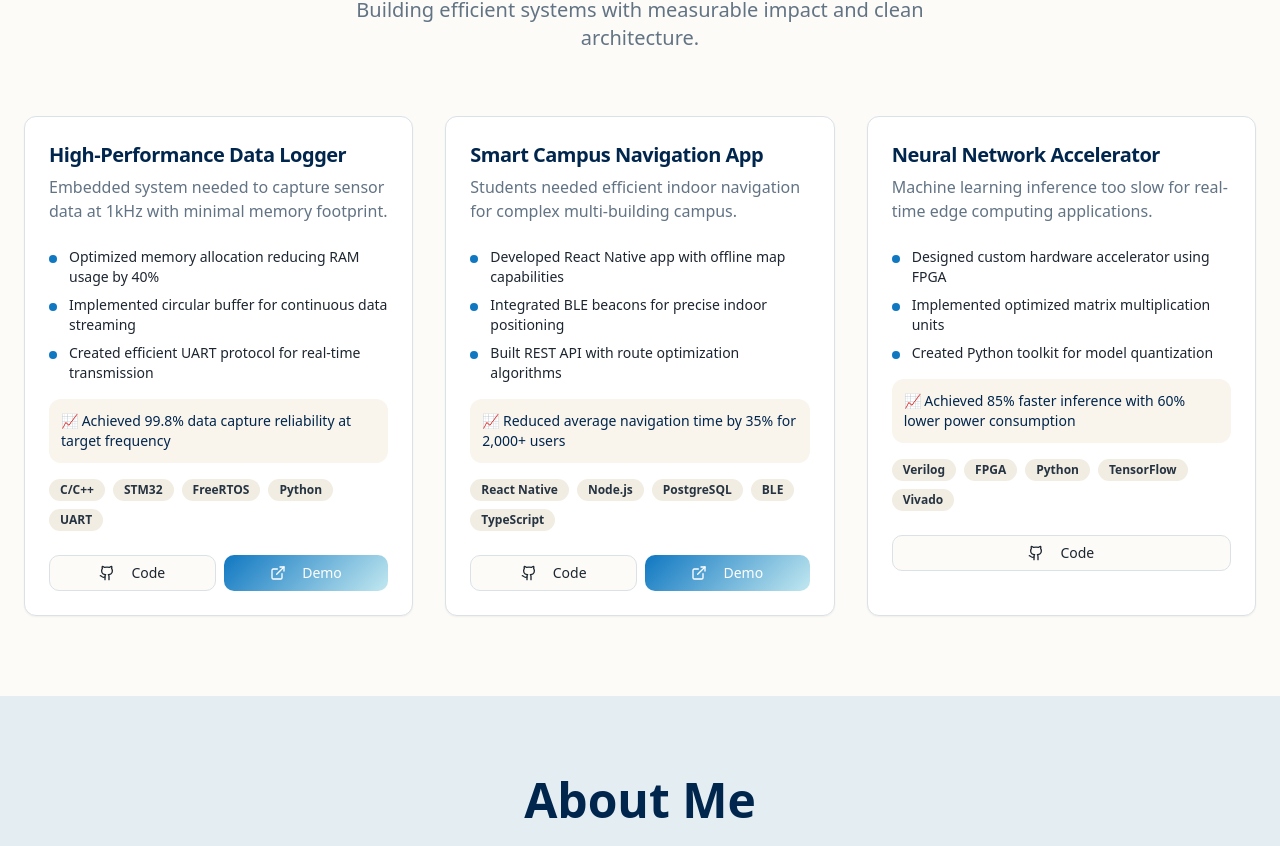
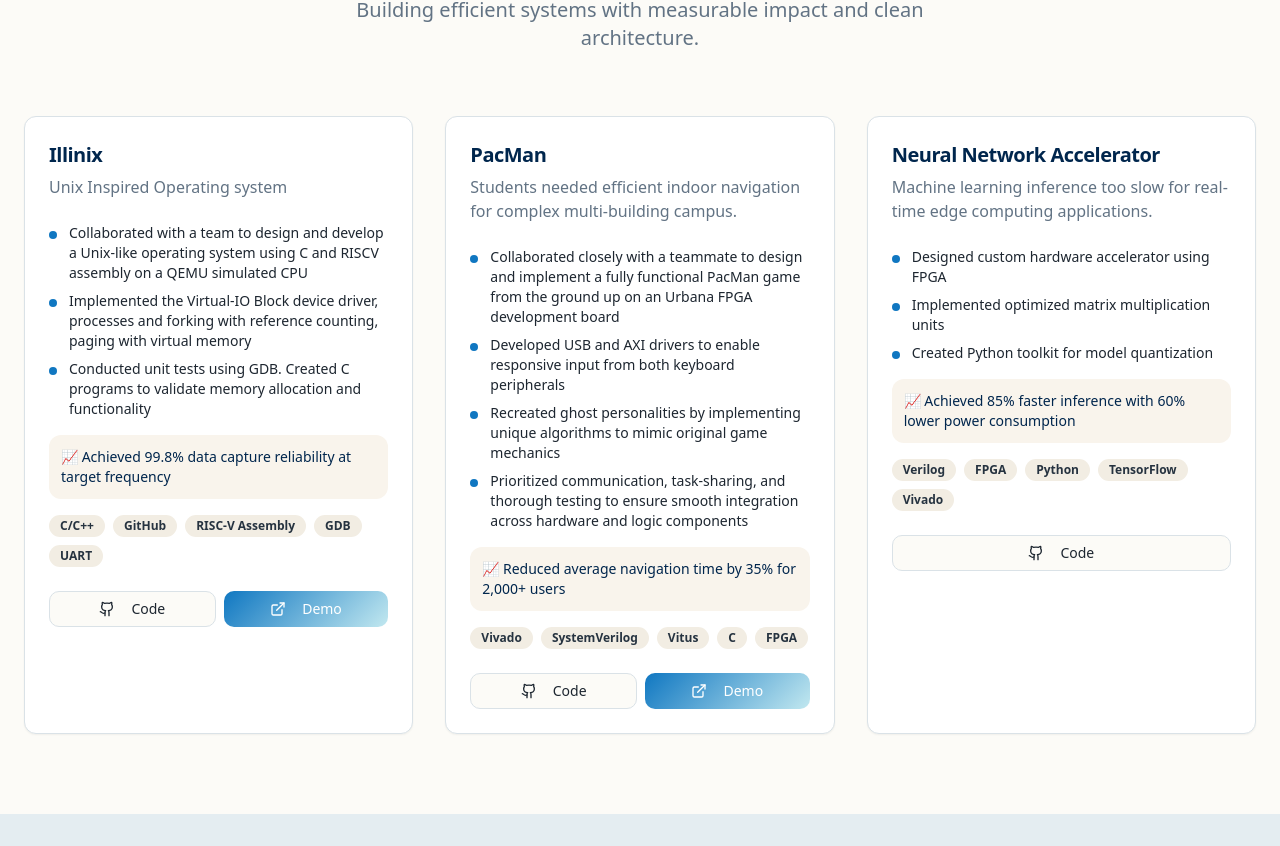
Before and after one commit to loganmw3/Portfolio, a React (Vite) app: page / in a window 1280 px wide. Shown: the part 956-1802 px from the top of the page. Built offline with nearby package versions, Linux system fonts and the light colour scheme; the HTML template or start-up script is replaced by a standard one.

Commit message:
Changed 2 Projects

```diff
--- a/src/components/Projects.tsx
+++ b/src/components/Projects.tsx
@@ -1,4 +1,10 @@
-import { Card, CardContent, CardFooter, CardHeader, CardTitle } from "@/components/ui/card";
+import {
+  Card,
+  CardContent,
+  CardFooter,
+  CardHeader,
+  CardTitle,
+} from "@/components/ui/card";
 import { Button } from "@/components/ui/button";
 import { Badge } from "@/components/ui/badge";
 import { Github, ExternalLink } from "lucide-react";
@@ -6,44 +12,47 @@ import { Github, ExternalLink } from "lucide-react";
 const Projects = () => {
   const projects = [
     {
-      title: "High-Performance Data Logger",
-      problem: "Embedded system needed to capture sensor data at 1kHz with minimal memory footprint.",
+      title: "Illinix",
+      problem: "Unix Inspired Operating system",
       highlights: [
-        "Optimized memory allocation reducing RAM usage by 40%",
-        "Implemented circular buffer for continuous data streaming",
-        "Created efficient UART protocol for real-time transmission"
+        "Collaborated with a team to design and develop a Unix-like operating system using C and RISCV assembly on a QEMU simulated CPU",
+        "Implemented the Virtual-IO Block device driver, processes and forking with reference counting, paging with virtual memory",
+        "Conducted unit tests using GDB. Created C programs to validate memory allocation and functionality",
       ],
       impact: "Achieved 99.8% data capture reliability at target frequency",
-      techStack: ["C/C++", "STM32", "FreeRTOS", "Python", "UART"],
+      techStack: ["C/C++", "GitHub", "RISC-V Assembly", "GDB", "UART"],
       githubUrl: "#",
-      demoUrl: "#"
+      demoUrl: "#",
     },
     {
-      title: "Smart Campus Navigation App",
-      problem: "Students needed efficient indoor navigation for complex multi-building campus.",
+      title: "PacMan",
+      problem:
+        "Students needed efficient indoor navigation for complex multi-building campus.",
       highlights: [
-        "Developed React Native app with offline map capabilities",
-        "Integrated BLE beacons for precise indoor positioning",
-        "Built REST API with route optimization algorithms"
+        "Collaborated closely with a teammate to design and implement a fully functional PacMan game from the ground up on an Urbana FPGA development board",
+        "Developed USB and AXI drivers to enable responsive input from both keyboard peripherals",
+        "Recreated ghost personalities by implementing unique algorithms to mimic original game mechanics",
+        "Prioritized communication, task-sharing, and thorough testing to ensure smooth integration across hardware and logic components",
       ],
       impact: "Reduced average navigation time by 35% for 2,000+ users",
-      techStack: ["React Native", "Node.js", "PostgreSQL", "BLE", "TypeScript"],
+      techStack: ["Vivado", "SystemVerilog", "Vitus", "C", "FPGA"],
       githubUrl: "#",
-      demoUrl: "#"
+      demoUrl: "#",
     },
     {
       title: "Neural Network Accelerator",
-      problem: "Machine learning inference too slow for real-time edge computing applications.",
+      problem:
+        "Machine learning inference too slow for real-time edge computing applications.",
       highlights: [
         "Designed custom hardware accelerator using FPGA",
         "Implemented optimized matrix multiplication units",
-        "Created Python toolkit for model quantization"
+        "Created Python toolkit for model quantization",
       ],
       impact: "Achieved 85% faster inference with 60% lower power consumption",
       techStack: ["Verilog", "FPGA", "Python", "TensorFlow", "Vivado"],
       githubUrl: "#",
-      demoUrl: null
-    }
+      demoUrl: null,
+    },
   ];
 
   return (
@@ -54,26 +63,31 @@ const Projects = () => {
             Featured Projects
           </h2>
           <p className="text-xl text-muted-foreground max-w-2xl mx-auto">
-            Building efficient systems with measurable impact and clean architecture.
+            Building efficient systems with measurable impact and clean
+            architecture.
           </p>
         </div>
 
         <div className="grid md:grid-cols-2 lg:grid-cols-3 gap-8 max-w-7xl mx-auto">
           {projects.map((project, index) => (
-            <Card key={index} className="hover:shadow-elevated transition-all duration-300 border-border">
+            <Card
+              key={index}
+              className="hover:shadow-elevated transition-all duration-300 border-border"
+            >
               <CardHeader>
                 <CardTitle className="text-xl text-ocean-deep">
                   {project.title}
                 </CardTitle>
-                <p className="text-muted-foreground">
-                  {project.problem}
-                </p>
+                <p className="text-muted-foreground">{project.problem}</p>
               </CardHeader>
 
               <CardContent className="space-y-4">
                 <ul className="space-y-2">
                   {project.highlights.map((highlight, i) => (
-                    <li key={i} className="text-sm text-foreground flex items-start">
+                    <li
+                      key={i}
+                      className="text-sm text-foreground flex items-start"
+                    >
                       <span className="w-2 h-2 rounded-full bg-ocean-primary mt-2 mr-3 flex-shrink-0"></span>
                       {highlight}
                     </li>
@@ -96,7 +110,11 @@ const Projects = () => {
               </CardContent>
 
               <CardFooter className="flex gap-2">
-                <Button size="sm" variant="outline" className="flex-1 hover:bg-ocean-light/20">
+                <Button
+                  size="sm"
+                  variant="outline"
+                  className="flex-1 hover:bg-ocean-light/20"
+                >
                   <Github className="w-4 h-4 mr-2" />
                   Code
                 </Button>
```
Also changed, not shown: 1 other file (tests, documents, lock files or other folders).
